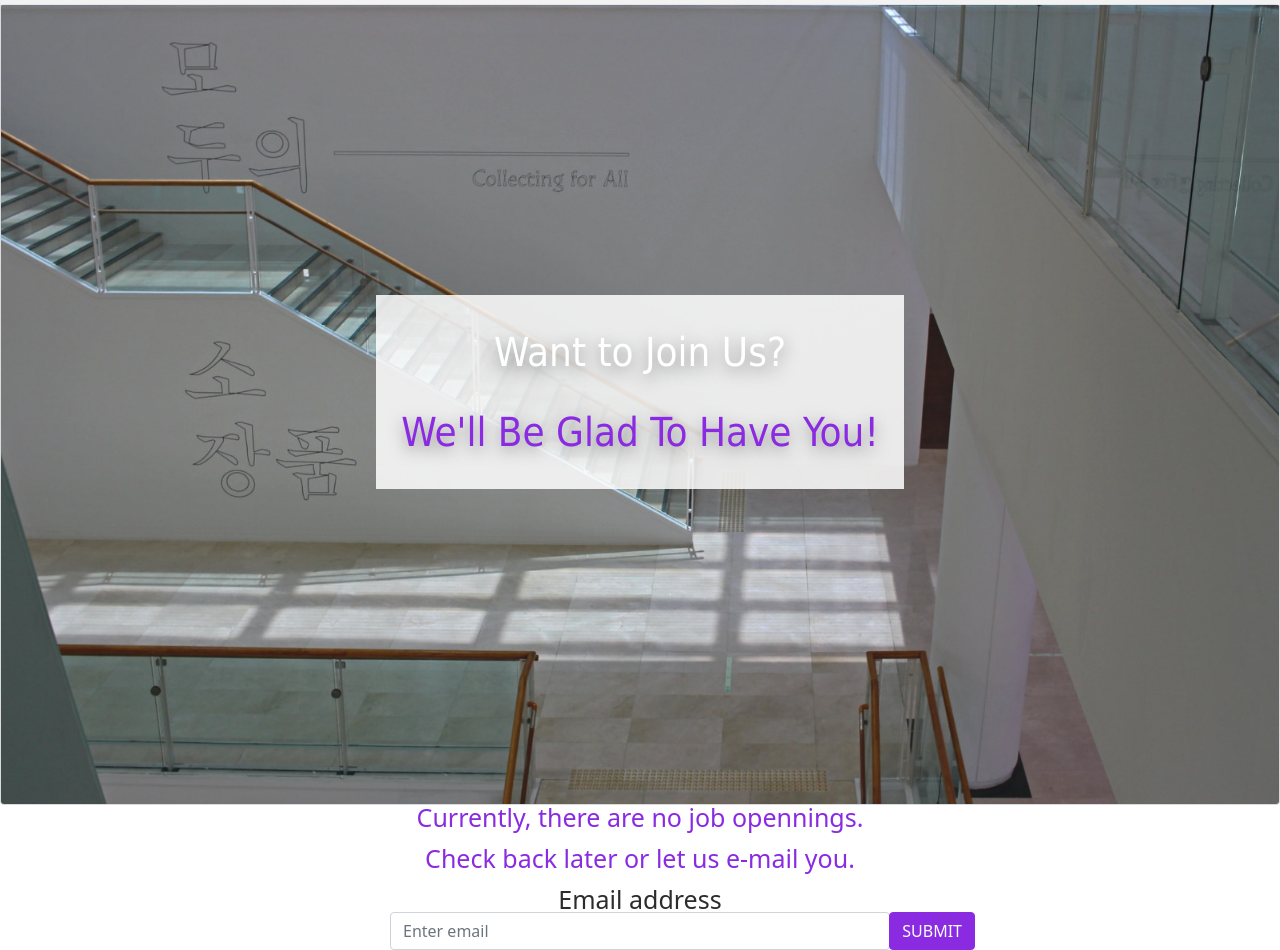
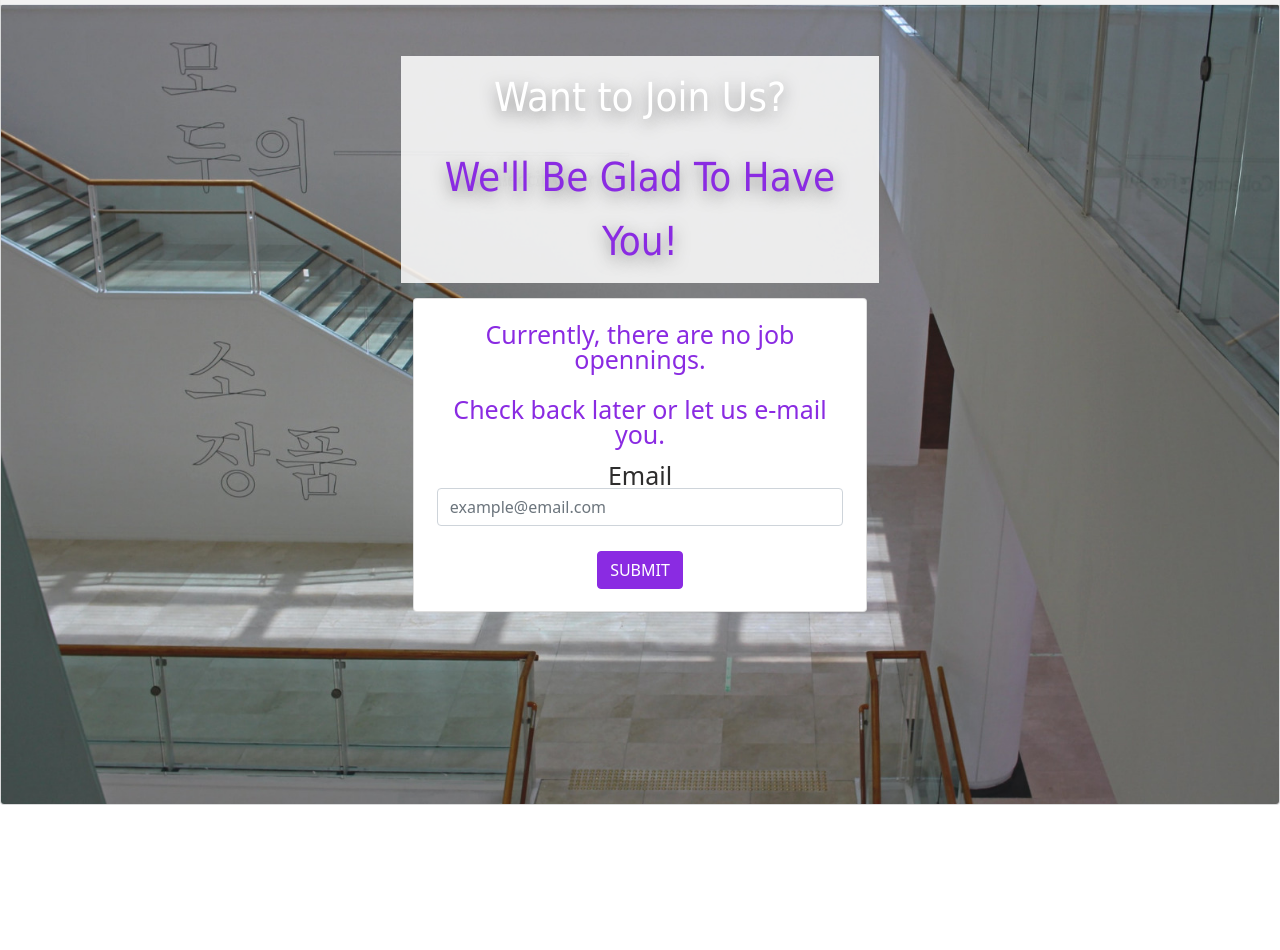
Before and after one commit to IMerlin1009I/Scavanger-Hunt, a plain HTML site: page Website/join.html in a window 1280 px wide. Shown: the part 66-1016 px from the top of the page. After the commit the page ends 871 px from the top, so only its background shows below. Drawn offline with nearby package versions, Linux system fonts and the light colour scheme.

Commit message:
Changed the layout of the join.html and did some general improvements.

```diff
--- a/Website/css/style.css
+++ b/Website/css/style.css
@@ -135,20 +135,25 @@ body
     font-size: 25px;
     line-height: 1;
     text-align: center;
+    padding: 5%;
+}
+
+.join-layout
+{
+    margin-top:-100px;
 }
 
 /*transparent text background*/
 .white-box
 {
     background-color: rgba(255, 255, 255, 0.85);
-    padding: 25px;
+    padding: 2%;
 
 }
 
-
 .form-group
 {
-    width: 500px;
+    width: auto;
     text-align: center;
     margin: 0 auto;
 }
--- a/Website/join.html
+++ b/Website/join.html
@@ -10,7 +10,7 @@
         <link rel="stylesheet" href="css/style.css">
 
 
-        <title>Hello, world!</title>
+        <title>Carreer</title>
     </head>
     <body>
         <!--Navigation bar-->
@@ -46,28 +46,40 @@
                     <img class="card-img img-fluid mx-auto stretch mt-4" src="img/4.jpeg" alt="THIS IS A PLACEHOLDER">
 
                     <div class="card-img-overlay justify-content-center d-flex align-items-center">
+                        <div class="join-layout">
                             <div class="white-box">
                                 <p class="card-text fs-1" style="color: white;">Want to Join Us?</p>
                                 <p class="card-text fs-1" style="color: blueviolet;">  We'll Be Glad To Have You! </p>
+                            </div>
 
+                            <div class="spacing-card"></div>
+
+                            <div class="bd-masthead mb-3 container-md" id="content-part">
+                                <div class="card bg-white text-black md-1">
+                                    <div class= "let-us-email">
+                                        <p  style="color: blueviolet;">
+                                            Currently, there are no job opennings. <br><br>
+                                            Check back later or let us e-mail you.
+                                        </p>
+
+                                        <form>
+                                            <div class="form-group">
+                                                <label> Email </label> <br>
+                                                <input type="email" class="form-control" id="join-email" placeholder="example@email.com"> <br>
+                                                <div class= "join-email-button"><button type="button" class="btn btn-purple">SUBMIT</button></div>
+                                            </div>
+                                        </form>
+                                    </div>
                                 </div>
                             </div>
                         </div>
 
-                <div class= "let-us-email">
-                    <p  style="color: blueviolet;">  Currently, there are no job opennings. </p>
-                    <p  style="color: blueviolet;">  Check back later or let us e-mail you. </p>
+                    </div>
 
-                    <form>
-                        <div class="form-group">
-                          <label for="exampleInputEmail1">Email address</label>
-                          <input type="email" class="form-control" id="exampleInputEmail1" aria-describedby="emailHelp" placeholder="Enter email">
-                          <div class= "email-button"><button type="button" class="btn btn-purple">SUBMIT</button></div>
 
                 </div>
-                        </div>
 
-                      </form>
+
         </main>
 
             <!-- Optional JavaScript; choose one of the two! -->
```
Also changed, not shown: Website/contact.html (+1 -1 lines). Lines whose indentation alone changed are shown as unchanged.
